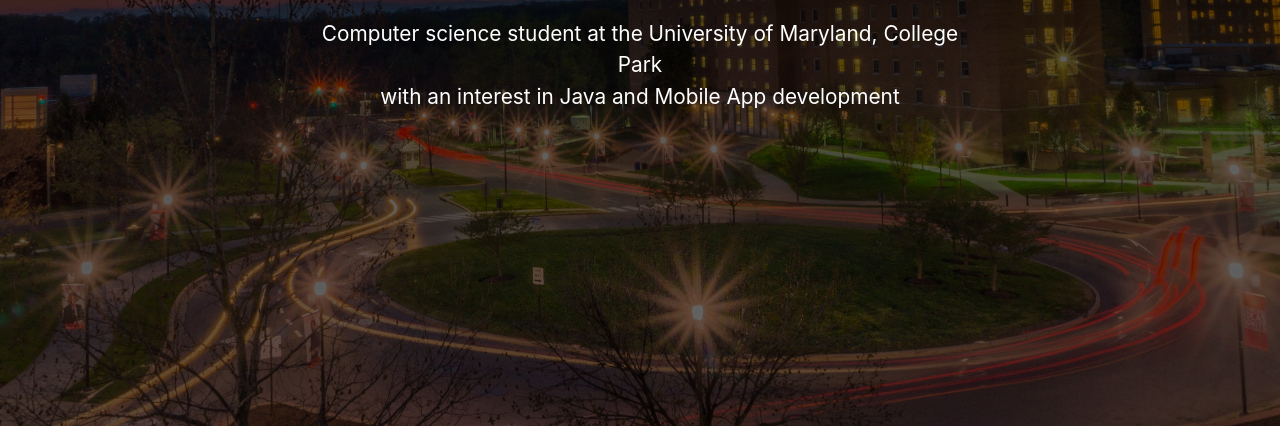
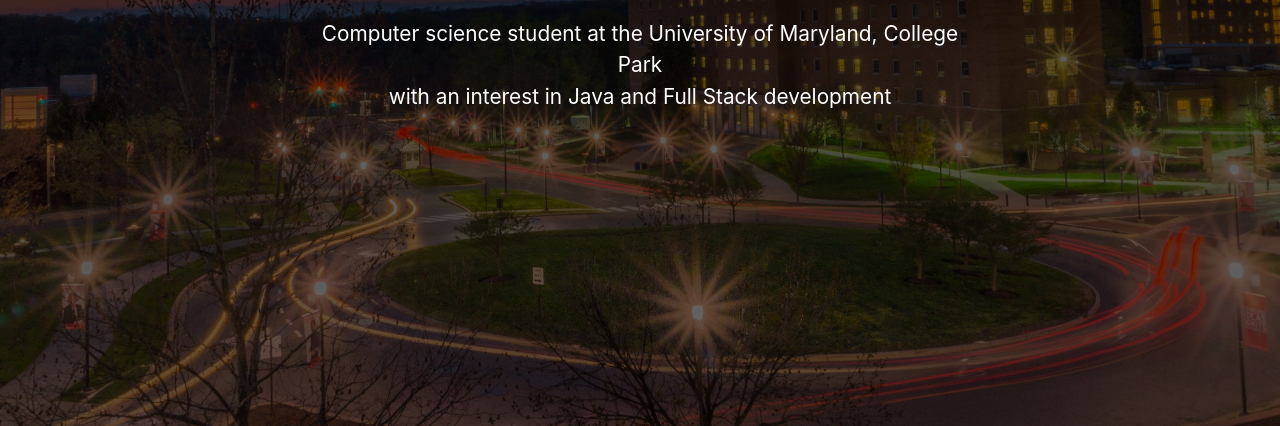
Before and after one commit to michaelli00/michaelli00.github.io, a website: page index.html in a window 1280 px wide. Shown: the part 374-800 px from the top of the page. Drawn offline with nearby package versions, Linux system fonts and the light colour scheme.

Commit message:
2/13/2020

```diff
--- a/index.html
+++ b/index.html
@@ -38,7 +38,7 @@
           <h1>Michael Li</h1>
           <p>
             Computer science student at the University of Maryland, College Park <br>
-            with an interest in Java and Mobile App development
+            with an interest in Java and Full Stack development
           </p>
         </div>
       </div>
```
